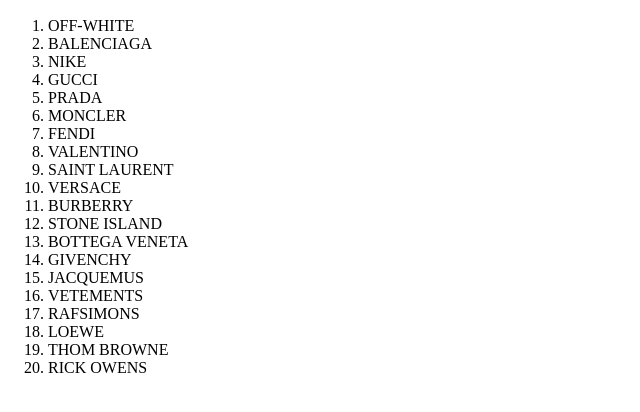
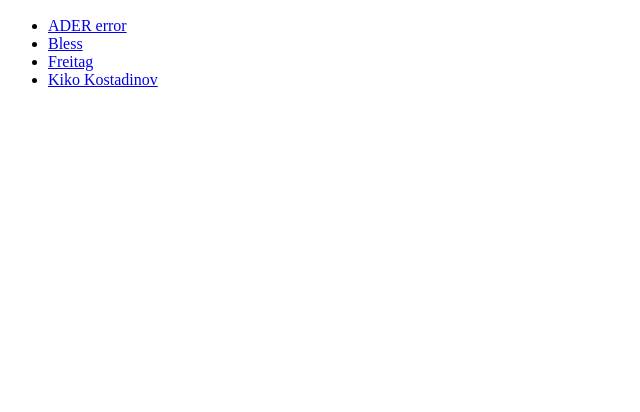
Before and after one commit to think-jin/think-jin.github.io, a plain HTML site: page brands.html in a window 1280 px wide. Shown: the part 184-596 px from the top of the page, without its empty margins (0-640 px from the left). Drawn offline with Linux system fonts and the light colour scheme.

Commit message:
second ver added

```diff
--- a/brands.html
+++ b/brands.html
@@ -15,27 +15,12 @@
 
   <h2>BRANDS</h2>
 
-  <ol>
-    <li>OFF-WHITE</li>
-    <li>BALENCIAGA</li>
-    <li>NIKE</li>
-    <li>GUCCI</li>
-    <li>PRADA</li>
-    <li>MONCLER</li>
-    <li>FENDI</li>
-    <li>VALENTINO</li>
-    <li>SAINT LAURENT</li>
-    <li>VERSACE</li>
-    <li>BURBERRY</li>
-    <li>STONE ISLAND</li>
-    <li>BOTTEGA VENETA</li>
-    <li>GIVENCHY</li>
-    <li>JACQUEMUS</li>
-    <li>VETEMENTS</li>
-    <li>RAFSIMONS</li>
-    <li>LOEWE</li>
-    <li>THOM BROWNE</li>
-    <li>RICK OWENS</li>
-  </ol>
+  <ul>
+    <li><a href="ader.html">ADER error</a></li>
+    <li><a href="bless.html">Bless</a></li>
+    <li><a href="freitag.html">Freitag</a></li>
+    <li><a href="kiko.html">Kiko Kostadinov</a></li>
+  </ul>
+
 </body>
 </html>
```
Also changed, not shown: index.html (+1 -0 lines), intro.html (+1 -0 lines), kiko.html (added, +60 -0 lines).
